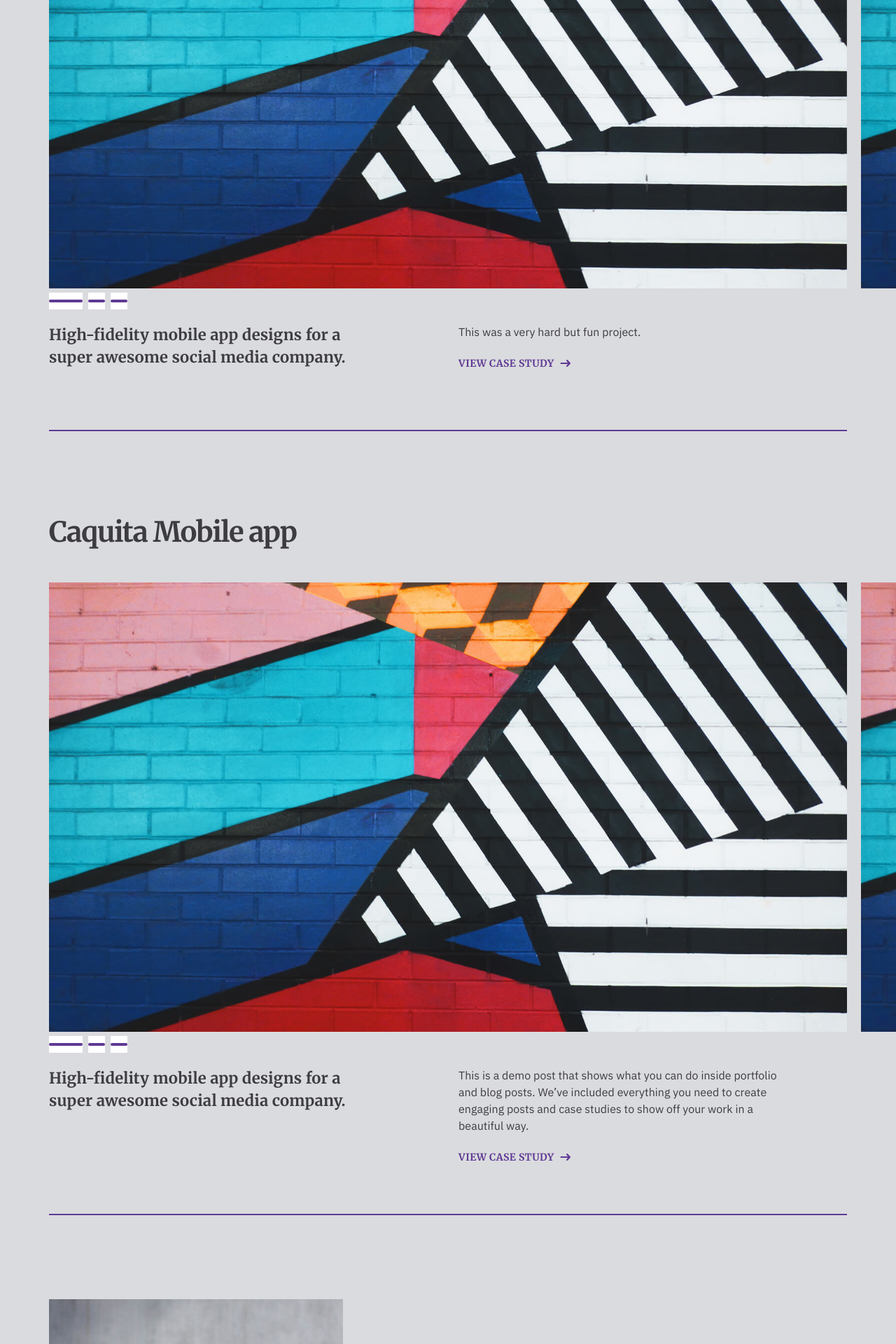
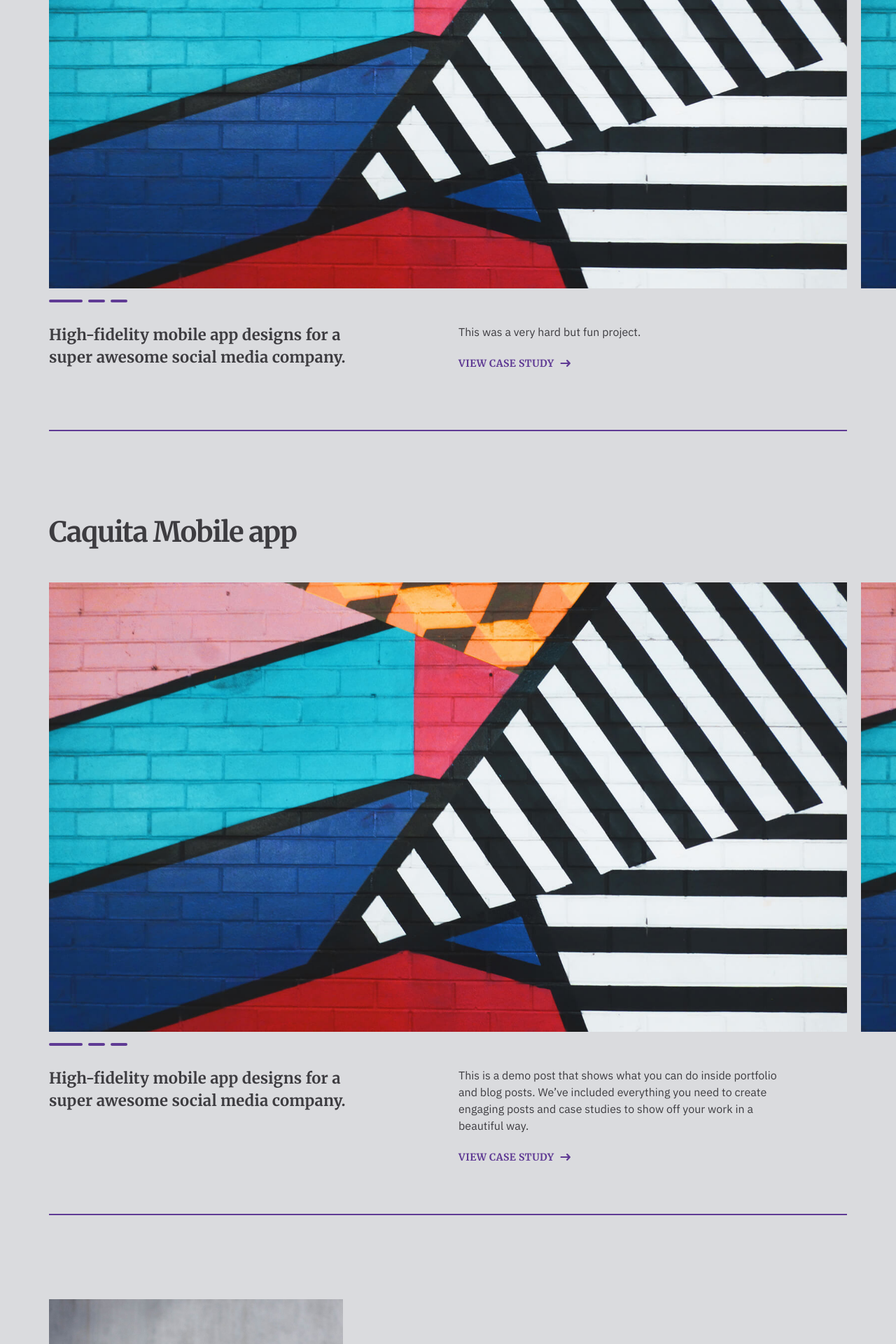
Before and after one commit to Zavorio/zavorio.github.io, a Jekyll site: the page built from index.html, in a window 1280 px wide. Shown: the part 731-2651 px from the top of the page at 70% size. Built offline with Jekyll 4.4.1, drawn with Linux system fonts in a browser that asks for light colours; nearby versions of some CDN libraries.

```diff
--- a/_sass/_includes/_gallery.scss
+++ b/_sass/_includes/_gallery.scss
@@ -59,7 +59,7 @@
 			width: 24px;
 			height: 24px;
       margin-right: 8px;
-      background-color: white;
+      background-color: inherit;
 			cursor: pointer;
 			@include transition(all 0.4s cubic-bezier(0.65, 0.05, 0.36, 1) 0s);
 			outline: none;
--- a/_sass/_includes/_section__listing.scss
+++ b/_sass/_includes/_section__listing.scss
@@ -47,7 +47,7 @@
       height: 24px;
       margin-right: 8px;
       cursor: pointer;
-      background-color: white;
+      background-color: inherit;
       @include transition(all 0.4s cubic-bezier(0.65, 0.05, 0.36, 1) 0s);
       outline: none;
 
```
